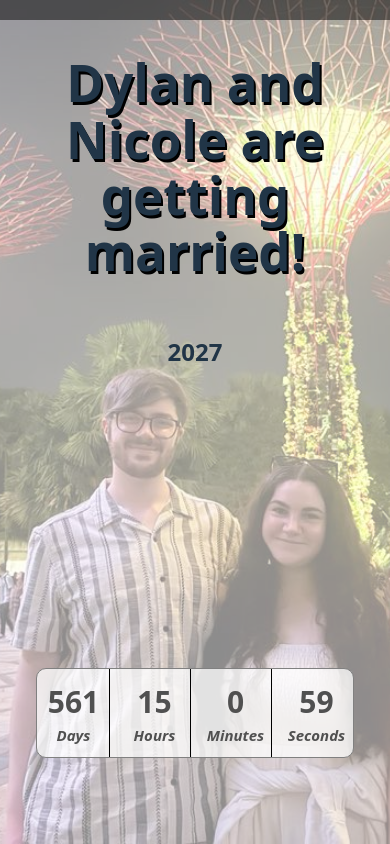
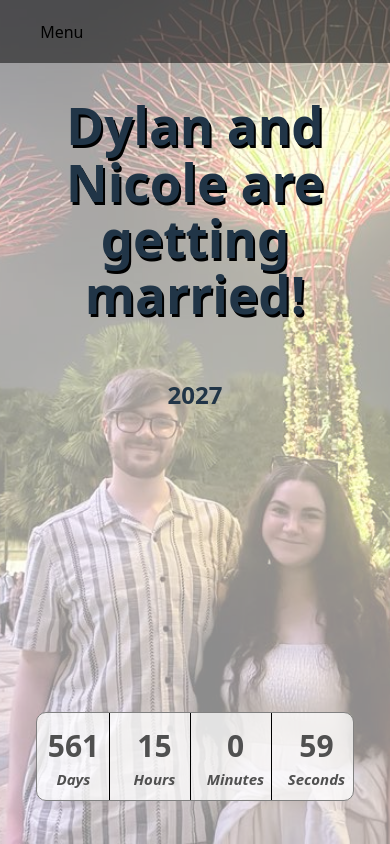
Before and after one commit to dmciver619/WeddingWebsite, a Vue app in the folder wedding-frontend/: page / in a window 390 px wide. Built offline with nearby package versions, Linux system fonts and the light colour scheme; no server answers.

Commit message:
Add mobile navigation

```diff
--- a/wedding-frontend/src/components/Navigation.vue
+++ b/wedding-frontend/src/components/Navigation.vue
@@ -1,5 +1,15 @@
 <template>
-    <nav class="top-nav">
+    <nav :class="menuExpanded ? 'top-nav expanded' : 'top-nav'">
+        <button class="mobile-nav-toggle" v-on:click="toggleMobileNav">Menu</button>
+
+        <RouterLink to="/">Home</RouterLink>
+        <RouterLink to="/engagement-party">Engagement Party</RouterLink>
+        <!-- <RouterLink to="/wedding">Wedding</RouterLink> -->
+        <RouterLink to="/gifts">Gift Ideas</RouterLink>
+        <RouterLink to="/our-story">Our Story</RouterLink>
+    </nav>
+
+    <nav :class="menuExpanded ? 'left-nav expanded' : 'left-nav'">
         <RouterLink to="/">Home</RouterLink>
         <RouterLink to="/engagement-party">Engagement Party</RouterLink>
         <!-- <RouterLink to="/wedding">Wedding</RouterLink> -->
@@ -8,19 +18,27 @@
     </nav>
 </template>
 
+<script>
+
+export default {
+    data() {
+        return {
+            menuExpanded: false
+        }
+    },
+    methods: {
+        toggleMobileNav() {
+            this.menuExpanded = !this.menuExpanded;
+        }
+    }
+}
+
+</script>
+
 <style>
 
-    .top-nav {
-        background: rgba(0,0,0,0.5);
+    nav {
         display: flex;
-        gap: 10px;
-        padding: 10px 20px;
-
-        @media screen and (max-width: 520px) {
-            * {
-                display: none;
-            }
-        }
 
         a {
             border-radius: 15%;
@@ -33,4 +51,41 @@
         }
     }
 
+    .top-nav {
+        background: rgba(0,0,0,0.5);
+        gap: 10px;
+        padding: 10px 20px;
+
+    }
+
+    .left-nav {
+        background: rgba(0,0,0,0.5);
+        flex-direction: column;
+        height: calc(100vh - 62px);
+        width: 0;
+        overflow: hidden;
+        position: absolute;
+        transition: 0.25s width;
+        white-space: pre;
+
+        &.expanded {
+            width: 50vw;
+        }
+    }
+
+    .mobile-nav-toggle {
+        display: none;
+    }
+
+    @media screen and (max-width:520px) {
+        .top-nav a {
+            display: none;
+        }
+
+        .mobile-nav-toggle {
+            background: none;
+            display: block;
+        }
+    }
+
 </style>
--- a/wedding-frontend/src/style.css
+++ b/wedding-frontend/src/style.css
@@ -38,9 +38,7 @@ button {
   cursor: pointer;
   transition: border-color 0.25s;
 }
-button:hover {
-  border-color: #646cff;
-}
+
 button:focus,
 button:focus-visible {
   outline: 4px auto -webkit-focus-ring-color;
```
